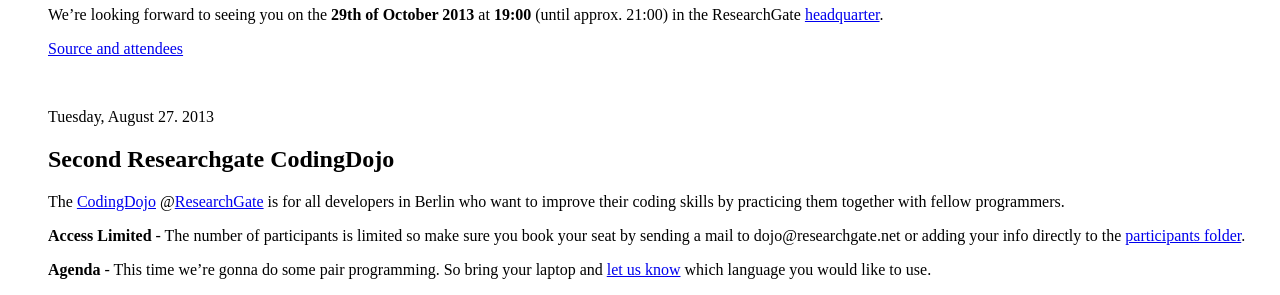
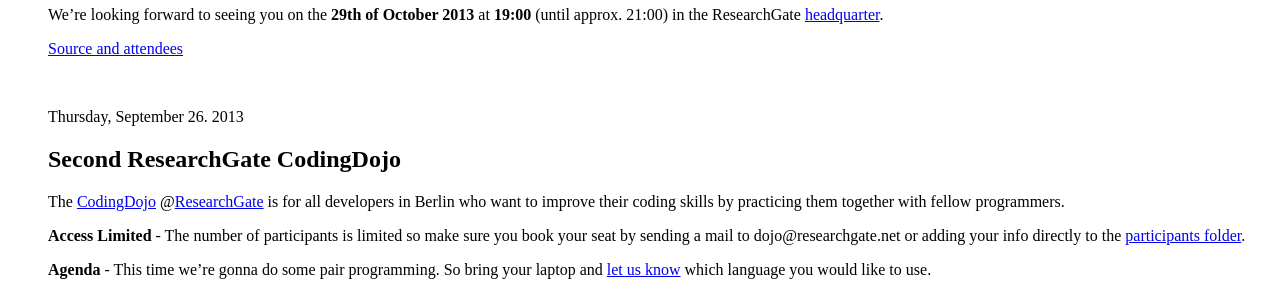
Before and after one commit to researchgate/CodingDojo, a Jekyll site: the page built from index.html, in a window 1280 px wide. Shown: the part 280-575 px from the top of the page. Built offline with Jekyll 4.4.1, drawn with Linux system fonts in a browser that asks for light colours; a style sheet for code colours, icons or effects is not loaded.

Commit message:
Update 2013-09-26-second-dojo.markdown

```diff
--- a/_posts/2013-09-26-second-dojo.markdown
+++ b/_posts/2013-09-26-second-dojo.markdown
@@ -1,7 +1,7 @@
 ---
 layout: post
-title: "Second Researchgate CodingDojo"
-date: 2013-08-27 19:00
+title: "Second ResearchGate CodingDojo"
+date: 2013-09-26 19:00
 comments: true
 categories:
 ---
```
